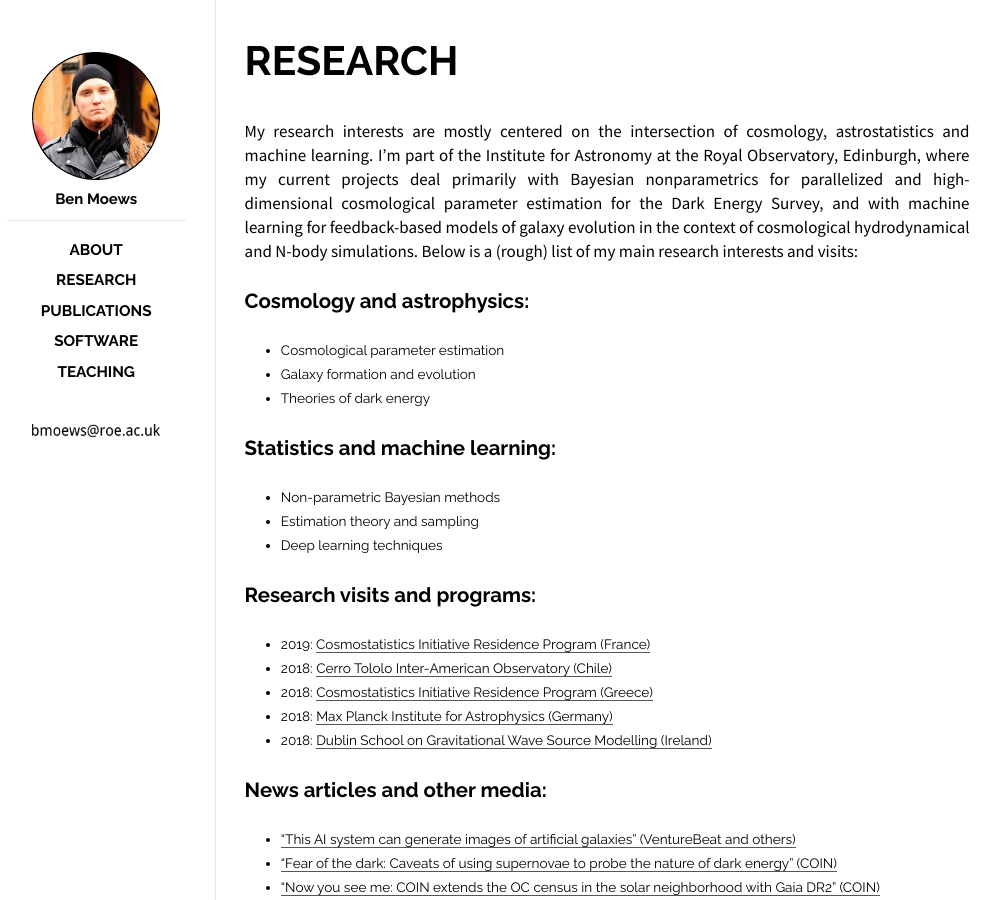
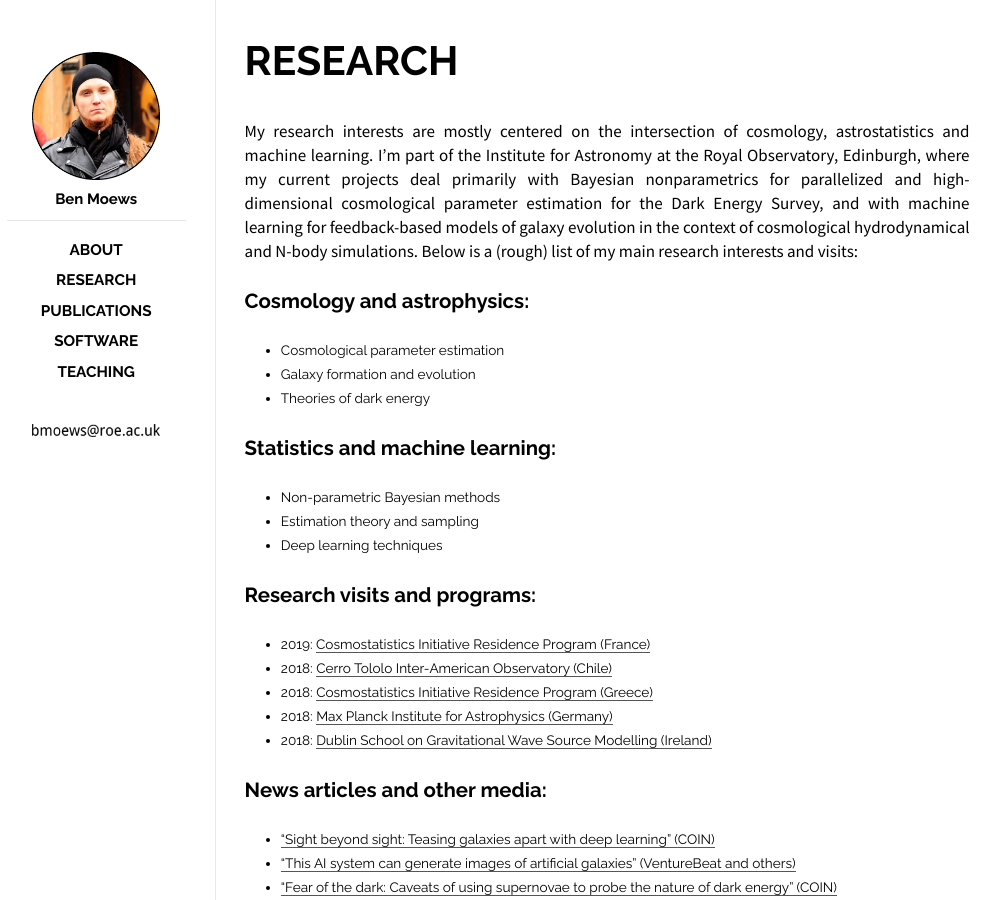
Before and after one commit to moews/moews.github.io, a Jekyll site: the page built from _posts/2017-03-26-research.md, in a window 1280 px wide. Shown: the whole page, without its empty margins (143-1143 px from the left). Built offline with Jekyll 4.4.1, drawn with Linux system fonts in a browser that asks for light colours.

Commit message:
Update 2017-03-26-research.md

```diff
--- a/_posts/2017-03-26-research.md
+++ b/_posts/2017-03-26-research.md
@@ -32,6 +32,7 @@ My research interests are mostly centered on the intersection of cosmology, astr
 
 ## News articles and other media:
 
+* ["Sight beyond sight: Teasing galaxies apart with deep learning" (COIN)](https://cosmostatistics-initiative.org/deblending/)
 * ["This AI system can generate images of artificial galaxies" (VentureBeat and others)](https://venturebeat.com/2018/11/08/this-ai-system-can-generate-images-of-artificial-galaxies)
 * ["Fear of the dark: Caveats of using supernovae to probe the nature of dark energy" (COIN)](https://cosmostatistics-initiative.org/sncosmo/)
 * ["Now you see me: COIN extends the OC census in the solar neighborhood with Gaia DR2" (COIN)](https://cosmostatistics-initiative.org/coin-gaia_ocs/)
```
